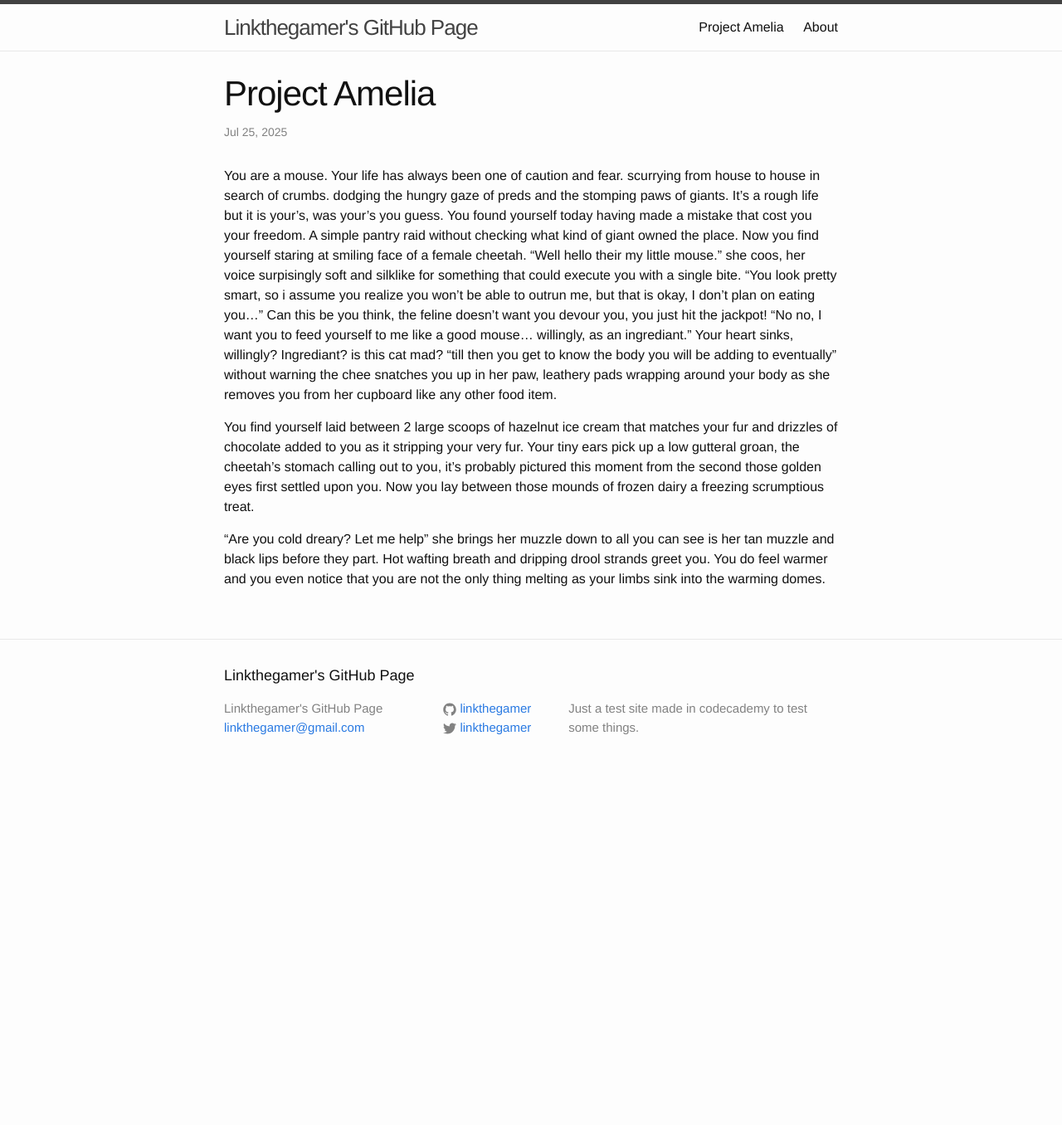
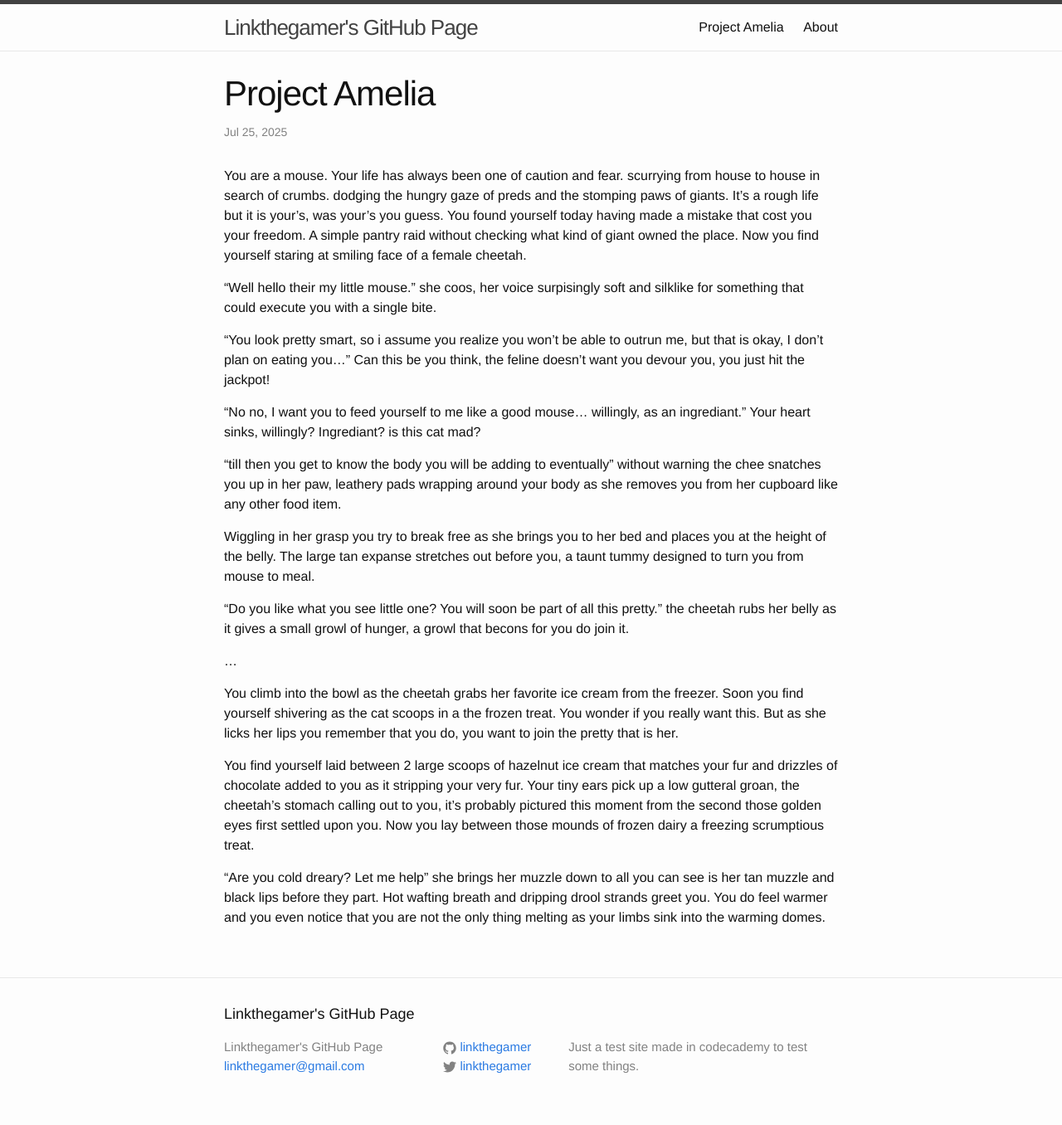
Before and after one commit to linkthegamer/linkthegamer.github.io, a Jekyll site: the page built from Amelia.markdown, in a window 1280 px wide. Shown: the whole page at 83% size. Built offline with Jekyll 4.4.1, drawn with Linux system fonts in a browser that asks for light colours; before the commit the page ends 948 px from its top, so only the background shows below that.

Commit message:
Update Amelia.markdown
Added quest half

```diff
--- a/Amelia.markdown
+++ b/Amelia.markdown
@@ -5,7 +5,23 @@ date:   2025-07-25 12:00:00 +0000
 categories: Stories
 ---
 
-You are a mouse. Your life has always been one of caution and fear. scurrying from house to house in search of crumbs. dodging the hungry gaze of preds and the stomping paws of giants. It's a rough life but it is your's, was your's you guess. You found yourself today having made a mistake that cost you your freedom. A simple pantry raid without checking what kind of giant owned the place. Now you find yourself staring at smiling face of a female cheetah. "Well hello their my little mouse." she coos, her voice surpisingly soft and silklike for something that could execute you with a single bite. "You look pretty smart, so i assume you realize you won't be able to outrun me, but that is okay, I don't plan on eating you..." Can this be you think, the feline doesn't want you devour you, you just hit the jackpot! "No no, I want you to feed yourself to me like a good mouse... willingly, as an ingrediant." Your heart sinks, willingly? Ingrediant? is this cat mad? "till then you get to know the body you will be adding to eventually" without warning the chee snatches you up in her paw, leathery pads wrapping around your body as she removes you from her cupboard like any other food item.
+You are a mouse. Your life has always been one of caution and fear. scurrying from house to house in search of crumbs. dodging the hungry gaze of preds and the stomping paws of giants. It's a rough life but it is your's, was your's you guess. You found yourself today having made a mistake that cost you your freedom. A simple pantry raid without checking what kind of giant owned the place. Now you find yourself staring at smiling face of a female cheetah.
+
+"Well hello their my little mouse." she coos, her voice surpisingly soft and silklike for something that could execute you with a single bite.
+
+"You look pretty smart, so i assume you realize you won't be able to outrun me, but that is okay, I don't plan on eating you..." Can this be you think, the feline doesn't want you devour you, you just hit the jackpot!
+
+"No no, I want you to feed yourself to me like a good mouse... willingly, as an ingrediant." Your heart sinks, willingly? Ingrediant? is this cat mad?
+
+"till then you get to know the body you will be adding to eventually" without warning the chee snatches you up in her paw, leathery pads wrapping around your body as she removes you from her cupboard like any other food item.
+
+Wiggling in her grasp you try to break free as she brings you to her bed and places you at the height of the belly. The large tan expanse stretches out before you, a taunt tummy designed to turn you from mouse to meal.
+
+"Do you like what you see little one? You will soon be part of all this pretty." the cheetah rubs her belly as it gives a small growl of hunger, a growl that becons for you do join it.
+
+...
+
+You climb into the bowl as the cheetah grabs her favorite ice cream from the freezer. Soon you find yourself shivering as the cat scoops in a the frozen treat. You wonder if you really want this. But as she licks her lips you remember that you do, you want to join the pretty that is her.
 
 You find yourself laid between 2 large scoops of hazelnut ice cream that matches your fur and drizzles of chocolate added to you as it stripping your very fur. Your tiny ears pick up a low gutteral groan, the cheetah's stomach calling out to you, it's probably pictured this moment from the second those golden eyes first settled upon you. Now you lay between those mounds of frozen dairy a freezing scrumptious treat.
 
```
